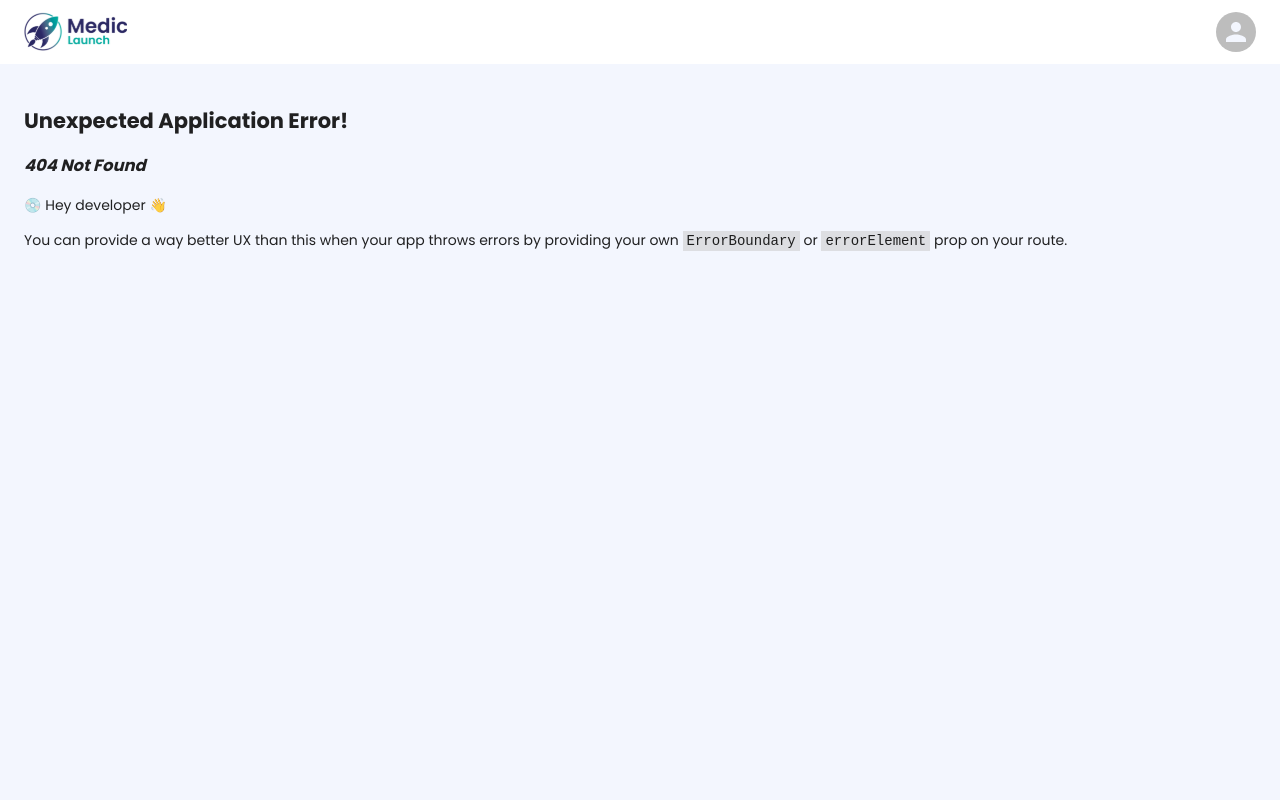
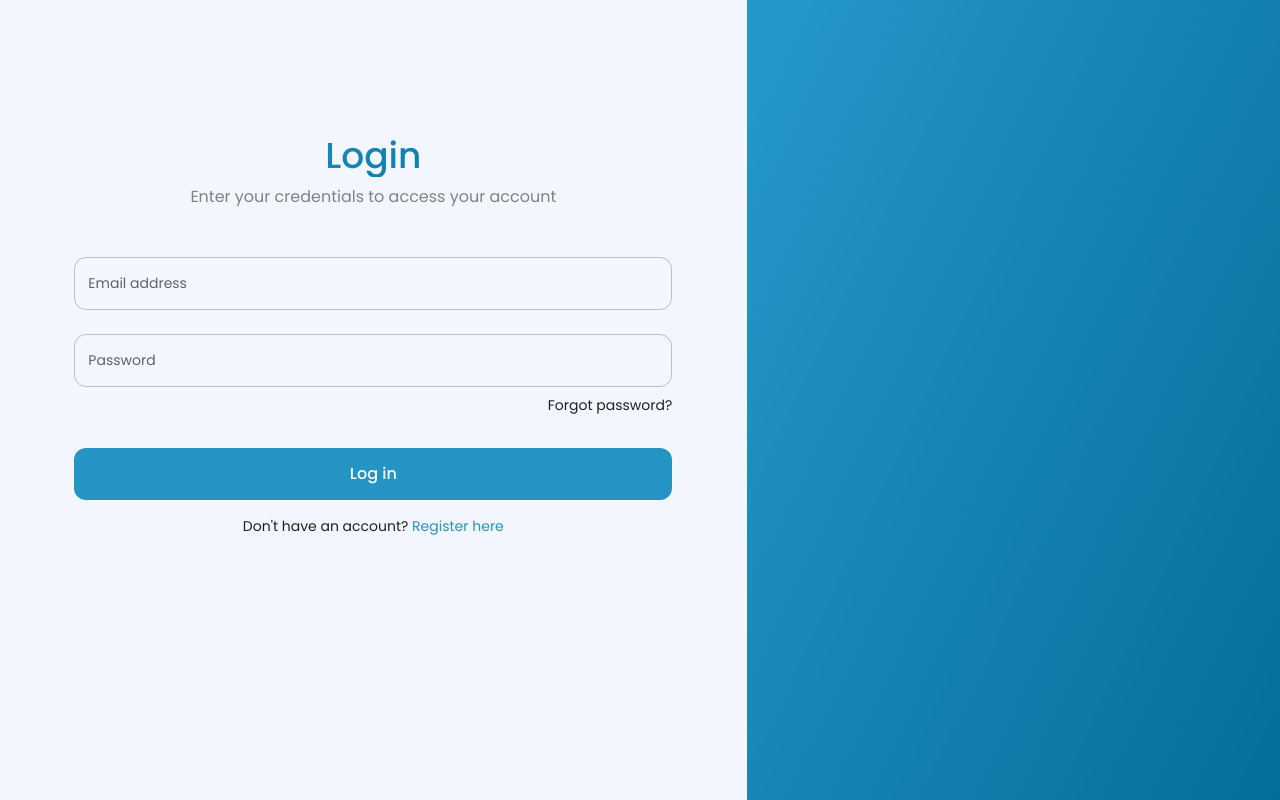
Before and after one commit to Medic-Launch-Dev/MedicLaunchFrontend, a React (Create React App) app: page /login in a window 1280 px wide. Before the commit this address had no page. Built offline with nearby package versions, Linux system fonts and the light colour scheme.

Commit message:
Login page UI

```diff
--- a/src/components/nav/AppShell.tsx
+++ b/src/components/nav/AppShell.tsx
@@ -1,13 +1,10 @@
 import { Avatar, Box, Stack, Toolbar } from "@mui/material";
+import { Outlet } from "react-router-dom";
 import Logo from "../../assets/logo.svg";
 
-interface Props {
-  children: React.ReactNode;
-}
-
-export default function AppShell({ children }: Props) {
+export default function AppShell() {
   return (
-    <div>
+    <Box sx={{ height: "100vh" }}>
       <Toolbar sx={{ backgroundColor: "#fff" }}>
         <Stack sx={{ width: '100%' }} direction="row" justifyContent="space-between" alignItems="center">
           <img src={Logo} height={40} />
@@ -15,8 +12,8 @@ export default function AppShell({ children }: Props) {
         </Stack>
       </Toolbar>
       <Box sx={{ p: 3 }}>
-        {children}
+        <Outlet />
       </Box>
-    </div>
+    </Box>
   )
 }
--- a/src/index.tsx
+++ b/src/index.tsx
@@ -8,6 +8,7 @@ import React from 'react';
 import ReactDOM from 'react-dom/client';
 import { createBrowserRouter, RouterProvider } from 'react-router-dom';
 import AppShell from './components/nav/AppShell';
+import Login from './pages/Login';
 import PracticeSession from './pages/PracticeSession';
 import ReviewSession from './pages/ReviewSession';
 import Root from './pages/Root';
@@ -17,7 +18,11 @@ import theme from './theme';
 const router = createBrowserRouter([
   {
     path: "/",
-    element: <Root />,
+    element: <AppShell />,
+    children: [
+      {
+        path: "",
+        element: <Root />
       },
       {
         path: "practice-session",
@@ -27,6 +32,12 @@ const router = createBrowserRouter([
         path: "review-session",
         element: <ReviewSession />
       },
+    ]
+  },
+  {
+    path: "/login",
+    element: <Login />
+  }
 ]);
 
 const root = ReactDOM.createRoot(
@@ -37,9 +48,7 @@ root.render(
   <React.StrictMode>
     <ThemeProvider theme={theme}>
       <CssBaseline />
-      <AppShell>
       <RouterProvider router={router} />
-      </AppShell>
     </ThemeProvider>
   </React.StrictMode>
 );
--- /dev/null
+++ b/src/pages/Login.tsx
@@ -0,0 +1,34 @@
+import { Box, Button, Grid, Stack, TextField, Typography } from "@mui/material";
+import { Link } from "react-router-dom";
+import { primaryGradient, primaryGradientText } from "../theme";
+
+export default function Login() {
+  return (
+    <Grid container sx={{ height: "100vh" }}>
+      <Grid item lg={7} sx={{ height: "100%" }}>
+        <Stack sx={{ m: "auto", mt: -8, height: "100%" }} alignItems="center" justifyContent="center" spacing={2}>
+          <Box maxWidth="sm">
+            <Typography variant="h1" sx={primaryGradientText} fontSize={36} fontWeight={500} textAlign="center">
+              Login
+            </Typography>
+            <Typography variant="body1" color="#828282" fontSize={16} textAlign="center" sx={{ mt: 1 }}>
+              Enter your credentials to access your account
+            </Typography>
+            <TextField fullWidth label="Email address" sx={{ mt: 6 }} />
+            <TextField fullWidth label="Password" sx={{ mt: 3 }} />
+            <Stack direction="row" justifyContent="end" alignItems="end" width="100%" sx={{ mt: 1 }}>
+              <Typography>Forgot password?</Typography>
+            </Stack>
+            <Stack spacing={2} width="100%" alignItems="center" sx={{ mt: 4 }}>
+              <Button variant="contained" fullWidth sx={{ fontSize: 16, fontWeight: 500, py: 1.5 }}>Log in</Button>
+              <Typography>Don't have an account? <Link to="/register" style={{ textDecoration: "none", color: "#2394c4" }}>Register here</Link></Typography>
+            </Stack>
+          </Box>
+        </Stack>
+      </Grid>
+      <Grid item lg={5} sx={{ height: "100%", background: primaryGradient }}>
+      </Grid>
+
+    </Grid>
+  )
+}
```
Lines whose indentation alone changed are shown as unchanged.
